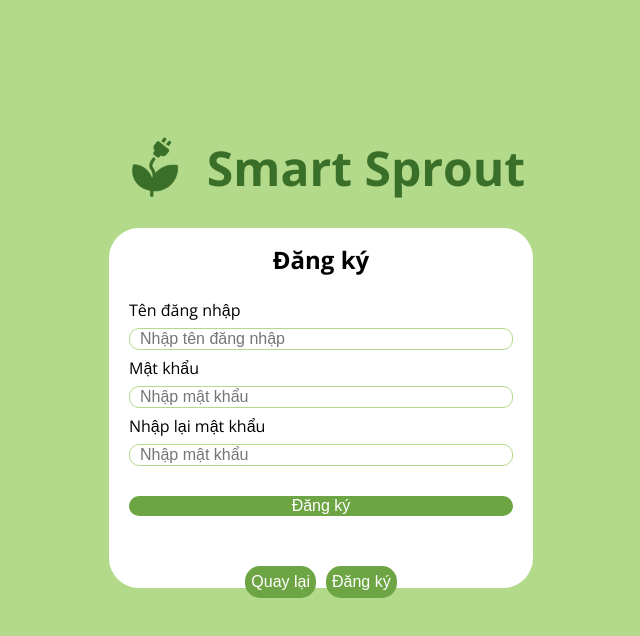
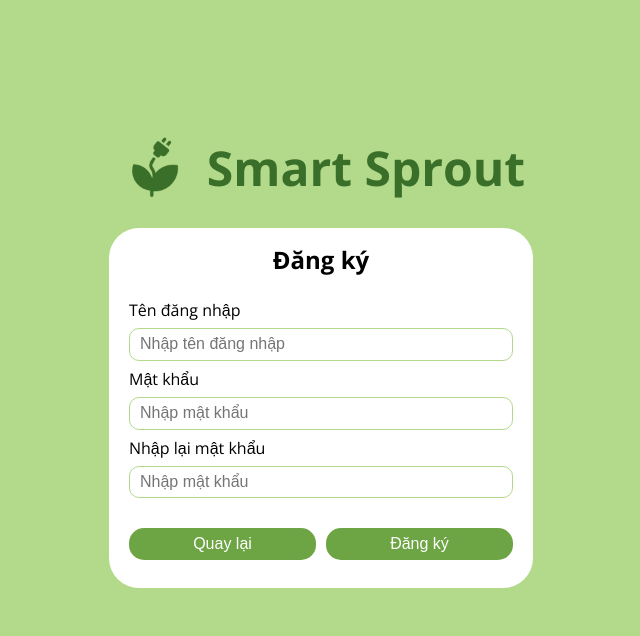
Before and after one commit to AnhTai2k4/smart_watering_fe, a React (Vite) app: page /signup_page in a window 1280 px wide. Shown: the top 636 px of the page, without its empty margins (319-959 px from the left). Built offline with nearby package versions, Linux system fonts and the light colour scheme.

Commit message:
Sua CSS button dang ky + quay lai

```diff
--- a/src/pages/SignupPage/SignupPage.css
+++ b/src/pages/SignupPage/SignupPage.css
@@ -64,7 +64,7 @@
         & .btn__group{
           display: flex;
           gap: 10px;
-          margin-top: 20px;
+
           justify-content: center;
           width: 100%;
         }
@@ -80,7 +80,7 @@
             font-size: 1rem;
             font-weight: 400;
             cursor: pointer;
-            flex: 1
+            flex: 1;
 
             &:hover{
                 background-color: #2e5520;
--- a/src/pages/SignupPage/SignupPage.tsx
+++ b/src/pages/SignupPage/SignupPage.tsx
@@ -68,14 +68,9 @@ const SignupPage = () => {
             onChange={(e) => setRePassword(e.target.value)}
           />
 
-          <button className="btn__signup" onClick={handleSubmit}>
-            Đăng ký
-          </button>
-
-
           <div className="btn__group">
             <button className="btn__login" onClick={handleLoginClick}>Quay lại</button>
-            <button className="btn__signup">Đăng ký</button>
+            <button className="btn__signup" onClick={handleSubmit}>Đăng ký</button>
           </div>
         </div>
       </div>
```
